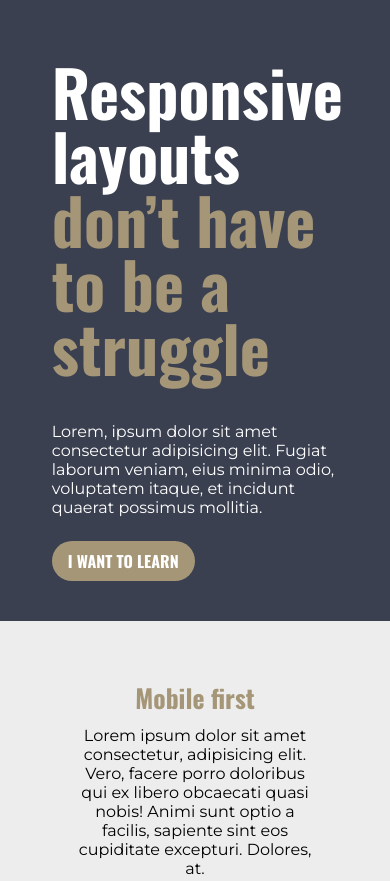
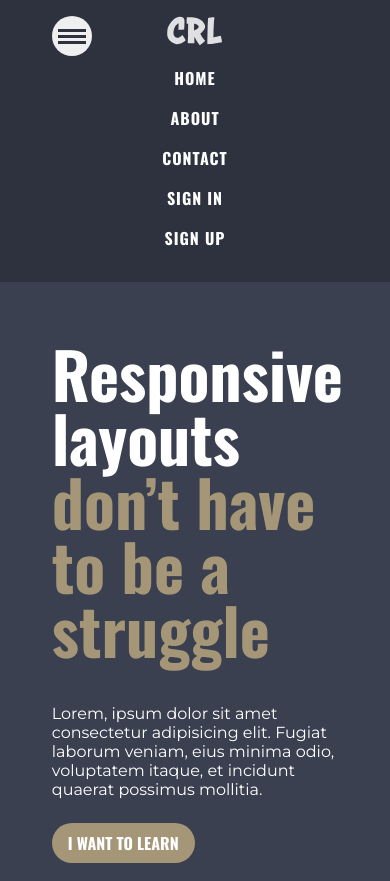
Before and after one commit to eytienne87/responsive-layouts-course, a plain HTML site: page final-challenge/index.html in a window 390 px wide. Shown: the top 881 px of the page. Drawn offline with nearby package versions, Linux system fonts and the light colour scheme.

Commit message:
created hamburger menu in the navbar

```diff
--- /dev/null
+++ b/final-challenge/app.js
@@ -0,0 +1,6 @@
+const hamburgerButton = document.querySelector('.nav-toggle');
+const navbar = document.querySelector('nav')
+
+hamburgerButton.addEventListener('click', () => {
+  console.log(navbar.classList.toggle('nav-visible'));
+});
--- a/final-challenge/index.html
+++ b/final-challenge/index.html
@@ -11,20 +11,27 @@
   <link rel="stylesheet" href="style.css">
 </head>
 <body>
-  <!-- <div class="header">
-    <a href="#">
-      <img src="../nav-challenge (1)/img/logo.svg" alt="conquering responsive layouts">
-    </a>
-    <nav>
-      <ul>
-        <li>Home</li>
-        <li>About</li>
-        <li>Contact</li>
-        <li>Sign in</li>
-        <li>Sign up</li>
-      </ul>
-    </nav>
-  </div> -->
+  <div class="header">
+    <div class="container header-container">
+      <button class="nav-toggle">
+        <span class="hamburger"></span>
+      </button>
+      <div class="navigation">
+        <a class="logo" href="#">
+          <img src="../nav-challenge (1)/img/logo.svg" alt="conquering responsive layouts">
+        </a>
+        <nav class="nav-visible">
+          <ul class="nav-list">
+            <li class="nav-item">Home</li>
+            <li class="nav-item">About</li>
+            <li class="nav-item">Contact</li>
+            <li class="nav-item">Sign in</li>
+            <li class="nav-item">Sign up</li>
+          </ul>
+        </nav>
+      </div>
+    </div>
+  </div>
 
   <div class="hero">
     <div class="container">
@@ -103,5 +110,6 @@
   <!-- <div class="footer">
 
   </div> -->
+  <script src="app.js"></script>
 </body>
 </html>
--- a/final-challenge/style.css
+++ b/final-challenge/style.css
@@ -7,6 +7,7 @@
   --white-header: #fff;
   --gold-header: #A59678;
   --purple-background: #3B4050;
+  --nav-background: #2E323F;
 }
 
 body {
@@ -19,6 +20,84 @@ body {
   width: 80%;
   margin: 0 auto;
 }
+
+/* Hamburger Menu */
+
+.header {
+  background-color: var(--nav-background);
+  padding: 1em;
+}
+
+.header-container {
+  position: relative;
+}
+
+.logo {
+  margin: 0 auto;
+}
+
+nav {
+  display: none;
+}
+
+.hamburger,
+.hamburger::after,
+.hamburger::before {
+  margin: 0 auto;
+  background-color: var(--nav-background);
+  display: block;
+  height: 3px;
+}
+
+.hamburger::before {
+  content: '';
+  width: 100%;
+}
+
+.hamburger::after {
+  content: '';
+  width: 100%;
+}
+
+.hamburger::before { transform: translateY(-6px);}
+.hamburger::after { transform: translateY(3px);}
+
+.nav-toggle {
+  width: 3em;
+  height: 3em;
+  border-radius: 100px;
+  border: none;
+  position: absolute;
+}
+
+.nav-visible {
+  display: block;
+}
+
+.navigation {
+  display: flex;
+  flex-direction: column;
+}
+
+.nav-list {
+  list-style-type: none;
+  margin: 1em 0 0 0;
+  padding: 0;
+  text-align: center;
+}
+
+.nav-item {
+  font-family: 'Oswald', sans-serif;
+  text-transform: uppercase;
+  letter-spacing: 1px;
+  margin-left: 0;
+  margin-bottom: 1em;
+  padding: 0;
+  color: var(--white-header);
+}
+
+
+
 
 /* Hero */
 
```
